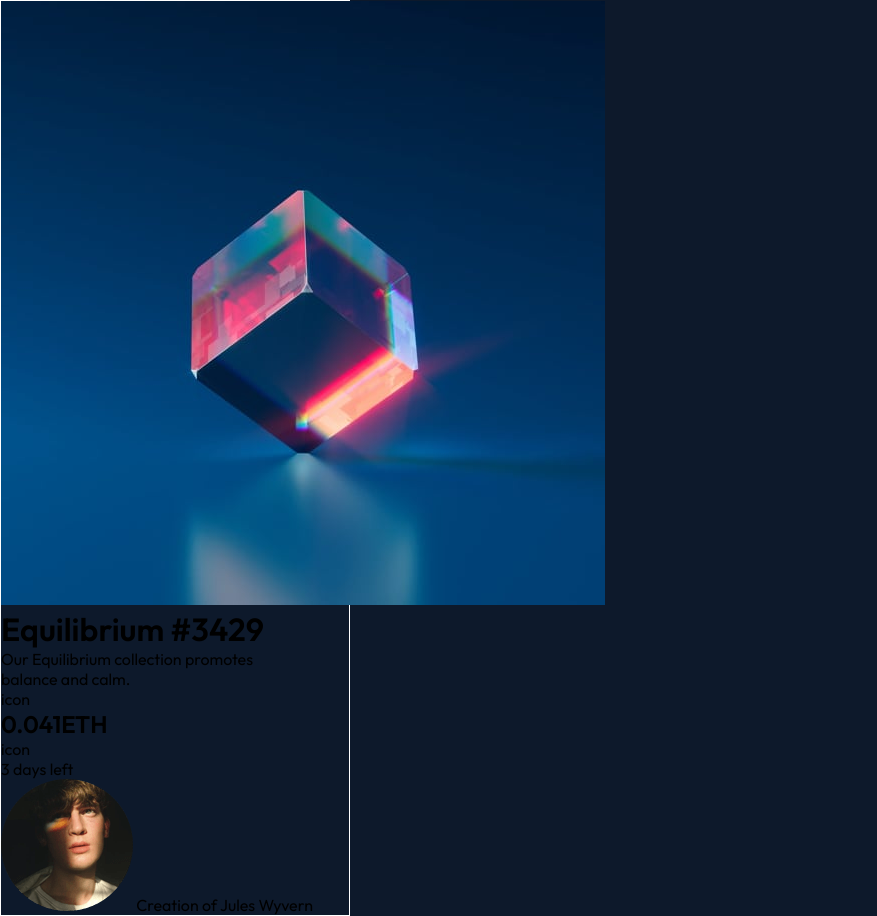
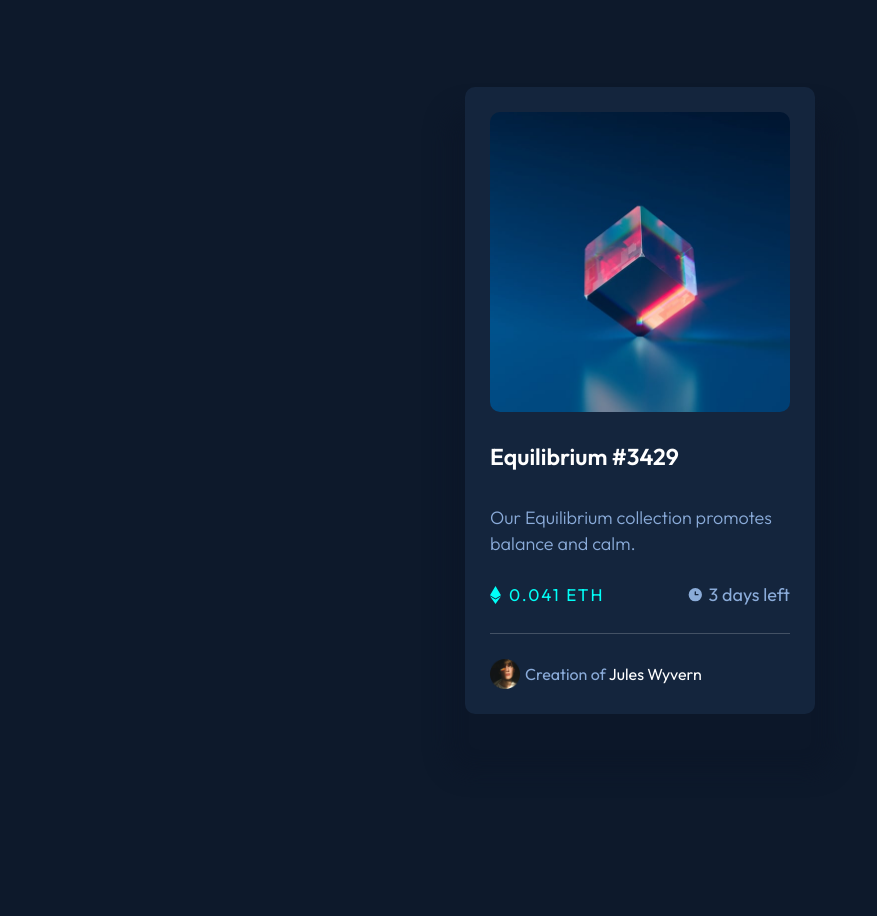
Before and after one commit to sunaycansev/nft-card-component, a plain HTML site: page index.html in a window 1280 px wide. Shown: the whole page, without its empty margins (0-877 px from the left). After the commit the page ends 800 px from the top, so only its background shows below. Drawn offline with Linux system fonts and the light colour scheme.

Commit message:
add desktop style

```diff
--- a/index.html
+++ b/index.html
@@ -25,11 +25,15 @@
         </p>
         <div class="body-bottom">
           <div class="body-bottom__left">
-            <span class="icon">icon</span>
-            <h2>0.041ETH</h2>
+            <span class="icon"
+              ><img src="./images/icon-ethereum.svg" alt="etherium"
+            /></span>
+            <p>0.041 ETH</p>
           </div>
           <div class="body-bottom__right">
-            <span class="icon">icon</span>
+            <span class="icon"
+              ><img src="./images/icon-clock.svg" alt="clock"
+            /></span>
             <p>3 days left</p>
           </div>
         </div>
@@ -37,7 +41,8 @@
       <div class="hr"></div>
       <div class="card-footer">
         <img src="./images/image-avatar.png" alt="avatar" />
-        <span>Creation of</span> Jules Wyvern
+        <span>Creation of</span>
+        <p>Jules Wyvern</p>
       </div>
     </div>
   </body>
--- a/style/style.css
+++ b/style/style.css
@@ -18,9 +18,107 @@
 body {
   font-family: "Outfit", sans-serif;
   background-color: var(--very-dark-blue-body-bg);
+  display: flex;
+  justify-content: center;
+  align-items: center;
+  font-size: 18px;
+  height: 100vh;
 }
 
 .card-wrapper {
   width: 350px;
-  border: 1px solid var(--white);
+  background-color: var(--very-dark-blue-card-bg);
+  padding: 25px;
+  border-radius: 10px;
+  box-shadow: 0px 40px 20px 20px #0c1729;
 }
+
+.card-wrapper .card-top {
+  margin-bottom: 25px;
+}
+
+.card-wrapper .card-top .img-wrapper {
+}
+
+.card-wrapper .card-top .img-wrapper img {
+  width: 300px;
+  border-radius: 10px;
+}
+
+.card-wrapper .card-body {
+}
+
+.card-wrapper .card-body h1 {
+  font-size: 23px;
+  color: var(--white);
+  margin-bottom: 34px;
+}
+
+.card-wrapper .card-body p {
+  color: var(--soft-blue);
+  font-weight: 300;
+  line-height: 26px;
+  margin-bottom: 25px;
+}
+
+.card-wrapper .card-body .body-bottom {
+  display: flex;
+  justify-content: space-between;
+}
+
+.card-wrapper .card-body .body-bottom .body-bottom__left {
+  display: flex;
+  justify-content: flex-start;
+}
+
+.card-wrapper .card-body .body-bottom .body-bottom__left .icon {
+  margin-right: 8px;
+  padding-top: 4px;
+}
+
+.card-wrapper .card-body .body-bottom .body-bottom__left p {
+  font-size: 17px;
+  color: var(--cyan);
+  letter-spacing: 2px;
+  font-weight: 400;
+}
+
+.card-wrapper .card-body .body-bottom .body-bottom__right {
+  display: flex;
+  justify-content: center;
+}
+
+.card-wrapper .card-body .body-bottom .body-bottom__right .icon {
+  margin-right: 5px;
+  padding-top: 3px;
+}
+
+.card-wrapper .card-body .body-bottom .body-bottom__right p {
+  font-weight: 400;
+}
+
+.card-wrapper .hr {
+  border-top: 1px solid var(--white);
+  margin-bottom: 25px;
+  opacity: 0.2;
+}
+.card-wrapper .card-footer {
+  display: flex;
+  justify-content: flex-start;
+  align-items: center;
+  font-size: 16px;
+}
+
+.card-wrapper .card-footer img {
+  width: 30px;
+  margin-right: 5px;
+}
+
+.card-wrapper .card-footer span {
+  color: var(--soft-blue);
+  margin-right: 3px;
+}
+
+.card-wrapper .card-footer p {
+  color: var(--white);
+}
```
